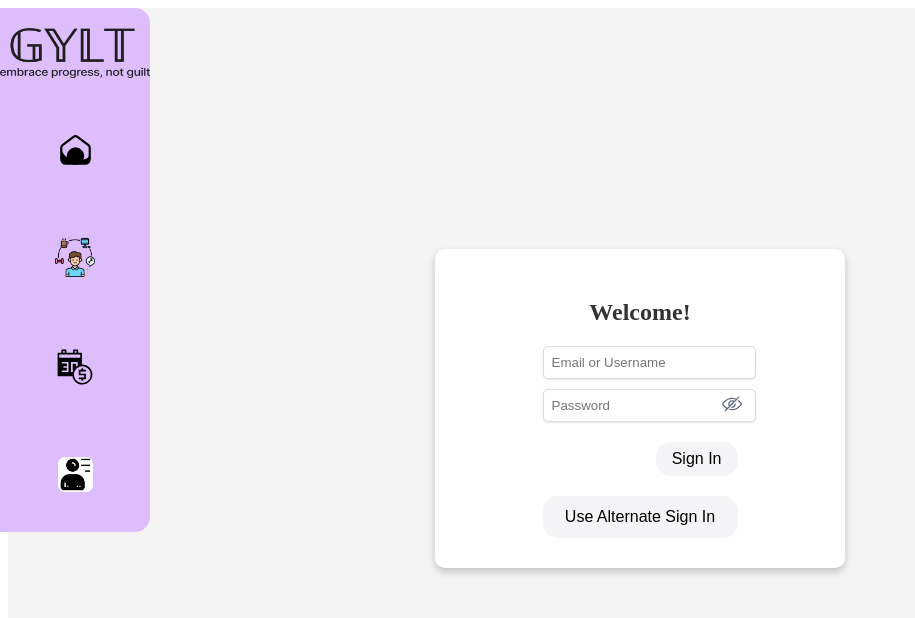
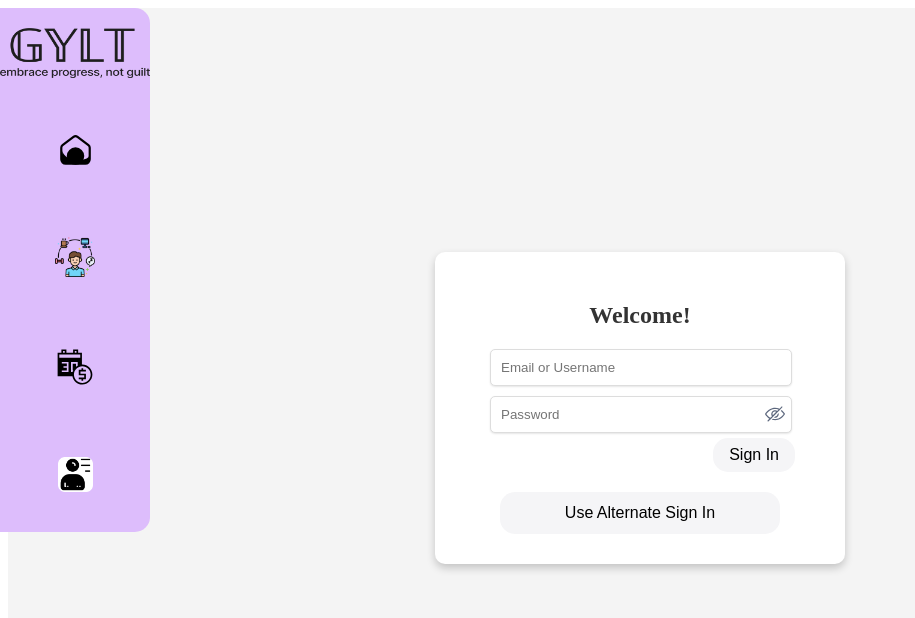
Before and after one commit to v-aru/gylt-app, a Next.js app: page /profile in a window 1280 px wide. Shown: the top 618 px of the page, without its empty margins (0-915 px from the left). Built offline with nearby package versions, Linux system fonts and the light colour scheme; no server answers.

Commit message:
Signin page styling changed

```diff
--- a/pages/profile.js
+++ b/pages/profile.js
@@ -1,5 +1,5 @@
 import React, { useState } from "react";
-import { ProfileContainer, ProfileCard, ProfileImage, ProfileDetails, ProfileName, ProfileEmail, SignInOptions, SignInButton, SignOutButton, Icon, UserInfo, EditButton, SaveButton, InputField, LoginButton, EyeButton} from '../src/ProfileStyles';
+import { ProfileContainer, ProfileCard, ProfileImage, ProfileDetails, ProfileName, ProfileEmail, SignInOptions, SignInButton, SignOutButton, Icon, UserInfo, EditButton, SaveButton, InputField, LoginButton, EyeButton} from '../styles/ProfileStyles';
 import { useSession, signIn, signOut } from "next-auth/react";
 import CloseEye from '../public/assets/CloseEye';
 import OpenEye from '../public/assets/OpenEye';
@@ -72,7 +72,7 @@ const ProfilePage = () => {
                     onChange={(e) => setEmail(e.target.value)}
                     required
                   />
-                  <div style={{ position: 'relative' }}>
+                  <div style={{ position: 'relative', width: '100%' }}>
                     <InputField
                       type={showPassword ? "text" : "password"} // Toggle between text and password
                       placeholder="Password"
@@ -87,7 +87,7 @@ const ProfilePage = () => {
                       {showPassword ? <OpenEye /> : <CloseEye />}
                     </EyeButton>
                   </div>
-                  <div style={{ display: 'flex', justifyContent: 'flex-end', marginTop: '10px' }}>
+                  <div style={{ display: 'flex', justifyContent: 'flex-end', width: '100%', position: 'relative', right: '-15px' }}>
                     <LoginButton type="submit">Sign In</LoginButton>
                   </div>
                 </form>
--- a/src/ProfileStyles.js
+++ b/styles/ProfileStyles.js
@@ -35,6 +35,10 @@ export const ProfileImage = styled.img`
 export const ProfileDetails = styled.div`
   text-align: center;
   margin-top: 10px;
+  width: 80%;
+  display: flex;
+  align-self: center;
+  flex-direction: column;
 `;
 
 export const ProfileName = styled.h2`
@@ -132,8 +136,10 @@ export const SaveButton = styled.button`
 
 export const InputField = styled.input`
   width: 100%;
-  padding: 8px;
+  padding: 10px;
   margin-top: 10px;
+  position: relative;
+  left: -10px;
   border-radius: 5px;
   border: 1px solid #ddd;
   box-shadow: 0 1px 2px rgba(0, 0, 0, 0.1);
@@ -148,7 +154,7 @@ export const LoginButton = styled.button`
   display: flex;
   justify-content: center;
   align-items: center;
-  margin-top: 10px;
+  margin-top: 5px;
   padding: 8px 16px;
   background-color: #F5F5F7;
   color: black;
@@ -165,8 +171,9 @@ export const LoginButton = styled.button`
 
 export const EyeButton = styled.button`
   position: absolute;
-  right: -10px;
+  right: -5px;
   top: 60%;
+  padding: 0;
   transform: translateY(-50%);
   background: none;
   border: none;
```
Also changed, not shown: styles/globals.css (renamed from public/globals.css).
